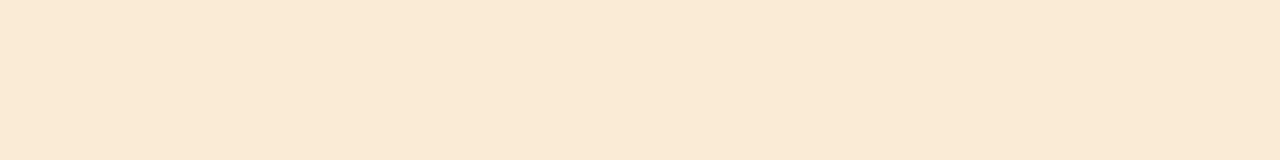
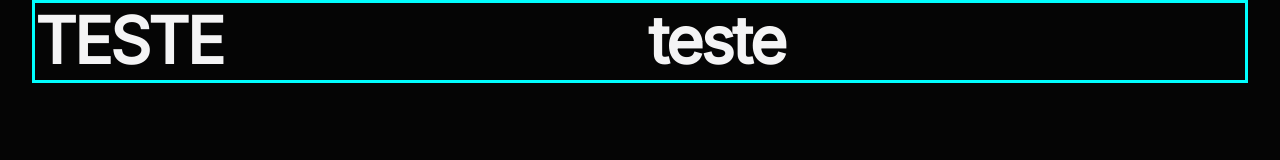
Before and after one commit to LordeZekro/zingen, a plain HTML site: page index.html in a window 1280 px wide. Drawn offline with Linux system fonts and the light colour scheme.

Commit message:
add responsive layout and utility classes

```diff
--- a/index.html
+++ b/index.html
@@ -1,19 +1,25 @@
 <!DOCTYPE html>
 <html lang="pt-BR">
   <head>
-    <meta charset="UTF-8" />
-    <meta name="viewport" content="width=device-width, initial-scale=1.0" />
-
     <link rel="preconnect" href="https://fonts.googleapis.com" />
     <link rel="preconnect" href="https://fonts.gstatic.com" crossorigin />
 
-    <title>Zingen</title>
+    <meta charset="UTF-8" />
+    <meta name="viewport" content="width=device-width, initial-scale=1.0" />
+    <title>Document</title>
 
+    <link rel="stylesheet" href="styles/index.css" />
     <link
-      href="https://fonts.googleapis.com/css2?family=Inter:ital,opsz,wght@0,14..32,100..900;1,14..32,100..900&display=swap"
+      href="https://fonts.googleapis.com/css2?family=Inter:ital,opsz@0,14..32;1,14..32&display=swap"
       rel="stylesheet"
     />
-    <link rel="stylesheet" href="styles/index.css" />
   </head>
-  <body></body>
+  <body>
+    <header>
+      <div class="container even-columns">
+        <h1>TESTE</h1>
+        <h1>teste</h1>
+      </div>
+    </header>
+  </body>
 </html>
--- a/styles/global.css
+++ b/styles/global.css
@@ -1,7 +1,16 @@
+*,
+*::before,
+*::after {
+  box-sizing: border-box;
+}
+
 * {
   margin: 0;
   padding: 0;
-  box-sizing: border-box;
+  font: inherit;
+
+  -webkit-font-smoothing: antialiased;
+  -moz-osx-font-smoothing: grayscale;
 }
 
 :root {
@@ -9,13 +18,79 @@
   --brand-color-primary: #f7b733;
   --brand-color-secondary: #fc4a1a;
 
-  --background-color: #101010;
+  --bg-color: #050505;
   --surface-color: #101010;
   --stroke-color: #252525;
 
   --text-secondary: #a1a1aa;
   --text-primary: #f4f4f5;
 
-  --font-family: "Inter", sans-serif;
-  --text-h1: 800;
+  --ff-sans: "Inter", system-ui, sans-serif;
+  --fw-base: 400;
+  --fw-md: 500;
+  --fw-xbold: 800;
+
+  ---fs-sm: 0.875rem;
+  --fs-base: 1rem;
+  --fs-lg: 1.25rem;
+  --fs-xl: 1.5rem;
+  --fs-2xl: 2.5rem;
+
+  --padding-x-lg: 1.5rem;
+
+  --padding-y-base: 1rem;
+  --padding-y-lg: 1.5rem;
+  --padding-y-xl: 3rem;
 }
+
+html {
+  font-family: var(--ff-sans);
+  font-weight: var(--fw-base);
+  font-size: var(--fs-base);
+  line-height: 1.6;
+  background-color: var(--bg-color);
+  color: var(--text-primary);
+}
+
+h1,
+h2,
+h3 {
+  font-weight: var(--fw-xbold);
+  line-height: 1.2;
+  letter-spacing: -0.04em;
+}
+
+h1 {
+  font-size: var(--fs-2xl);
+}
+
+h2 {
+  font-size: var(--fs-xl);
+}
+
+h3 {
+  font-size: var(--fs-lg);
+}
+
+a {
+  text-decoration: none;
+  color: inherit;
+}
+
+ul[role="list"] {
+  list-style: none;
+}
+
+@media (width >= 80em) {
+  :root {
+    --fs-lg: 2rem;
+    --fs-xl: 3rem;
+    --fs-2xl: 4rem;
+
+    --padding-y-base: 1.5rem;
+    --padding-y-lg: 2.5rem;
+    --padding-y-xl: 5rem;
+
+    --padding-x-lg: 2rem;
+  }
+}
--- a/styles/index.css
+++ b/styles/index.css
@@ -1,5 +1,2 @@
 @import url(global.css);
-
-body{
-  background-color: antiquewhite;
-}
+@import url(utility.css);
--- /dev/null
+++ b/styles/utility.css
@@ -0,0 +1,45 @@
+.py-base {
+  padding-block: var(--padding-y-base);
+}
+
+.py-lg {
+  padding-block: var(--padding-y-lg);
+}
+
+.py-xl {
+  padding-block: var(--padding-y-xl);
+}
+
+.px-lg {
+  padding-inline: var(--padding-x-lg);
+}
+
+.container {
+  --max-width: 375px;
+  width: min(var(--max-width), 100% - var(--padding-x-lg) * 2);
+  margin-inline: auto;
+  border: solid aqua;
+}
+
+.desktop-only {
+  display: none;
+}
+
+.even-columns {
+  display: grid;
+  gap: 1rem;
+}
+
+@media (width>= 80em) {
+  .container {
+    --max-width: 80rem;
+  }
+  .desktop-only {
+    display: initial;
+  }
+
+  .even-columns {
+    grid-auto-flow: column;
+    grid-auto-columns: 1fr;
+  }
+}
```
